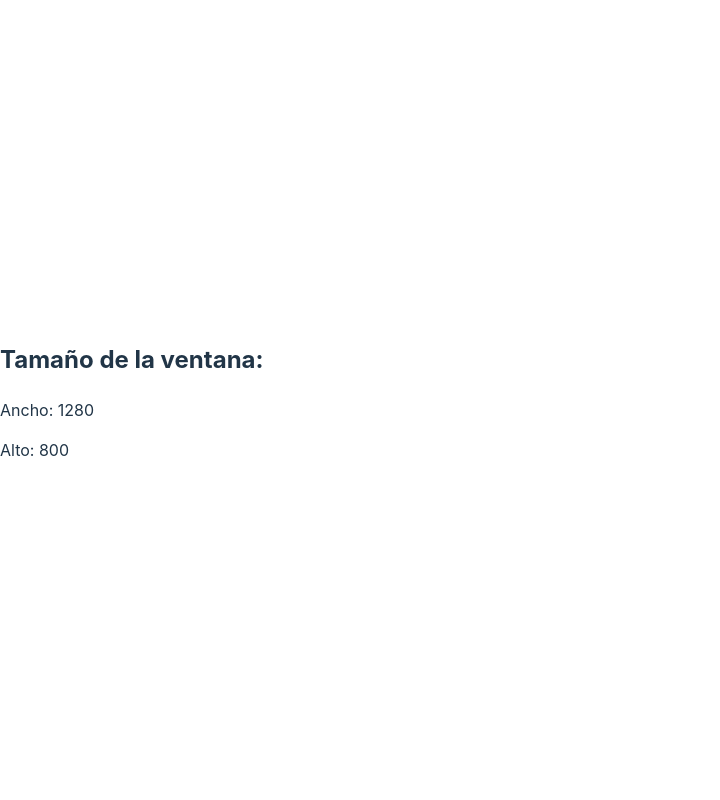
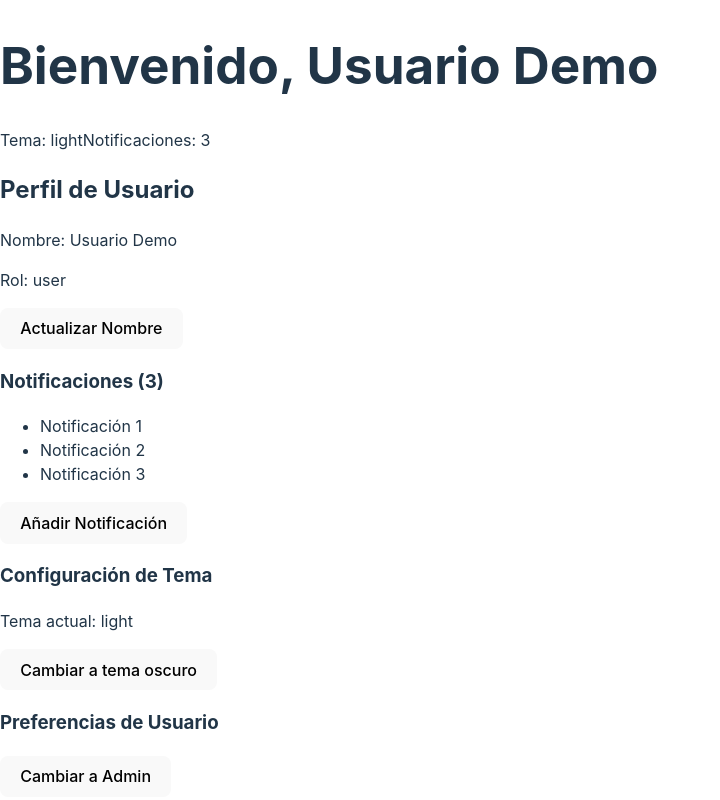
Before and after one commit to Morikunmev/React1, a React (Vite) app: page / in a window 1280 px wide. Shown: the whole page, without its empty margins (0-720 px from the left). Built offline with nearby package versions, Linux system fonts and the light colour scheme.

Commit message:
ejercicipo de useContext

```diff
--- a/src/App.jsx
+++ b/src/App.jsx
@@ -1,12 +1,24 @@
-import React, { useReducer } from "react";
-import { DocumentTitle } from "./components/UseEffect/DocumentTitle";
-import { UserList } from "./components/UseEffect/UserList";
-import { WindowSize } from "./components/UseEffect/WindowSize";
-export function App(props) {
+// App.jsx
+import { AppProvider } from "./components/UseContext/AppContext";
+import { Header } from "./components/UseContext/Header";
+import { NotificationCenter } from "./components/UseContext/NotificationCenter";
+import { ThemeSettings } from "./components/UseContext/ThemeSettings";
+import { UserPreferences } from "./components/UseContext/UserPreferences";
+import { UserProfile } from "./components/UseContext/UserProfile";
+
+export function App() {
   return (
-    <div>
-      <WindowSize />
-    </div>
+    <AppProvider>
+      <div>
+        <Header />
+        <main>
+          <UserProfile />
+          <NotificationCenter />
+          <ThemeSettings />
+          <UserPreferences />
+        </main>
+      </div>
+    </AppProvider>
   );
 }
 
--- /dev/null
+++ b/src/components/UseContext/AppContext.jsx
@@ -0,0 +1,53 @@
+import { createContext, useContext, useState } from "react";
+
+const AppContext = createContext();
+
+export const AppProvider = ({ children }) => {
+  const [user, setUser] = useState({
+    name: "Usuario Demo",
+    role: "user",
+    email: "demo@example.com",
+  });
+
+  const [theme, setTheme] = useState("light");
+
+  const [notifications, setNotifications] = useState({
+    count: 3,
+    messages: ["Notificación 1", "Notificación 2", "Notificación 3"],
+  });
+
+  const updateUser = (newData) => {
+    setUser((prev) => ({ ...prev, ...newData }));
+  };
+
+  const toggleTheme = () => {
+    setTheme((prev) => (prev === "light" ? "dark" : "light"));
+  };
+
+  const addNotification = (message) => {
+    setNotifications((prev) => ({
+      count: prev.count + 1,
+      messages: [...prev.messages, message],
+    }));
+  };
+
+  const value = {
+    user,
+    updateUser,
+    theme,
+    toggleTheme,
+    notifications,
+    addNotification,
+  };
+
+  return <AppContext.Provider value={value}>{children}</AppContext.Provider>;
+};
+
+// Hook personalizado
+export const useApp = () => {
+  const context = useContext(AppContext);
+  if (!context) {
+    throw new Error("useApp debe usarse dentro de un AppProvider");
+  }
+  return context;
+};
--- /dev/null
+++ b/src/components/UseContext/Header.jsx
@@ -0,0 +1,15 @@
+import { useApp } from './AppContext';
+
+export const Header = () => {
+  const { user, theme, notifications } = useApp();
+
+  return (
+    <header>
+      <h1>Bienvenido, {user.name}</h1>
+      <div>
+        <span>Tema: {theme}</span>
+        <span>Notificaciones: {notifications.count}</span>
+      </div>
+    </header>
+  );
+};
--- /dev/null
+++ b/src/components/UseContext/NotificationCenter.jsx
@@ -0,0 +1,19 @@
+import { useApp } from "./AppContext";
+
+export const NotificationCenter = () => {
+  const { notifications, addNotification } = useApp();
+
+  return (
+    <div>
+      <h3>Notificaciones ({notifications.count})</h3>
+      <ul>
+        {notifications.messages.map((msg, index) => (
+          <li key={index}>{msg}</li>
+        ))}
+      </ul>
+      <button onClick={() => addNotification("Nueva notificación")}>
+        Añadir Notificación
+      </button>
+    </div>
+  );
+};
--- /dev/null
+++ b/src/components/UseContext/ThemeSettings.jsx
@@ -0,0 +1,15 @@
+import { useApp } from "./AppContext";
+
+export const ThemeSettings = () => {
+  const { theme, toggleTheme } = useApp();
+
+  return (
+    <div>
+      <h3>Configuración de Tema</h3>
+      <p>Tema actual: {theme}</p>
+      <button onClick={toggleTheme}>
+        Cambiar a tema {theme === "light" ? "oscuro" : "claro"}
+      </button>
+    </div>
+  );
+};
--- /dev/null
+++ b/src/components/UseContext/UserPreferences.jsx
@@ -0,0 +1,14 @@
+import { useApp } from "./AppContext";
+
+export const UserPreferences = () => {
+  const { user, updateUser } = useApp();
+
+  return (
+    <div>
+      <h3>Preferencias de Usuario</h3>
+      <button onClick={() => updateUser({ role: "admin" })}>
+        Cambiar a Admin
+      </button>
+    </div>
+  );
+};
--- /dev/null
+++ b/src/components/UseContext/UserProfile.jsx
@@ -0,0 +1,16 @@
+import { useApp } from './AppContext';
+
+export const UserProfile = () => {
+  const { user, updateUser } = useApp();
+
+  return (
+    <div>
+      <h2>Perfil de Usuario</h2>
+      <p>Nombre: {user.name}</p>
+      <p>Rol: {user.role}</p>
+      <button onClick={() => updateUser({ name: 'Nuevo Nombre' })}>
+        Actualizar Nombre
+      </button>
+    </div>
+  );
+};
```
